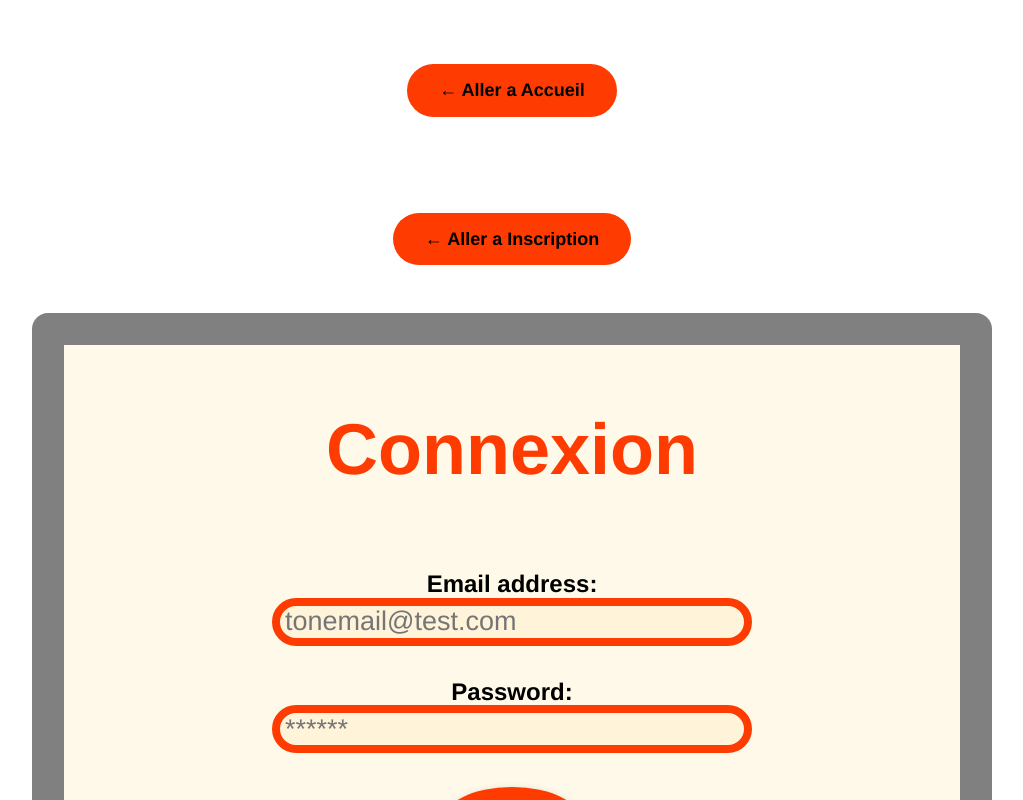
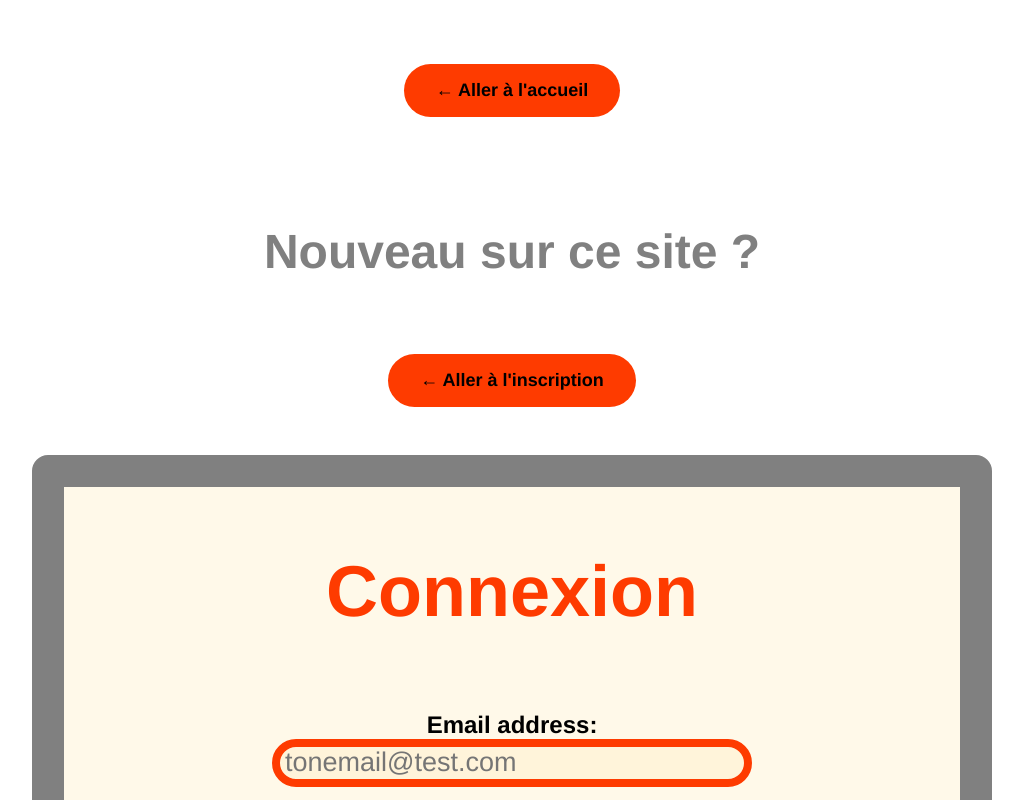
Before and after one commit to MiguelJerome/Animago-main-mig, a Next.js app: page /Connexion in a window 1280 px wide. Shown: the top 800 px of the page, without its empty margins (128-1151 px from the left). Built offline with nearby package versions, Linux system fonts and the light colour scheme.

Commit message:
fixing footer name class css

```diff
--- a/components/Footer.jsx
+++ b/components/Footer.jsx
@@ -36,7 +36,7 @@ return <footer className={styles.footer}>
                         <button className={styles.menuFooterList} onClick={() => router.push('/politique')}>Politique du magasin</button>
                     </div>
                 </div>
-                <h3 className={`${styles.catchPhrase} ${styles.containerP}`}>RESTER CONNECTÉ</h3>
+                <h3 className={`${styles.catchPhrase} ${styles.containerP}`}>RESTER CONNECTÉ AVEC NOUS</h3>
                 <div className={styles.catchPhrase}>
                 <a onClick={() => router.push("https://facebook.com")}>
                 <Image src={facebook} alt='lien pour facebook' className={styles.img} />
--- a/components/Header.jsx
+++ b/components/Header.jsx
@@ -55,7 +55,9 @@ export default function Header(){
 
             <div className={styles.menuLogo}>
                 <div className={styles.menuProductList}>
+                    <a className={styles.aLogin}onClick={() => router.push("/Inscription")}>
                     <Image src={Login} alt='lien pour se connecter' className={styles.loginCart} />
+                    </a>
                     <a className={styles.aLogin} onClick={() => router.push("/Connexion")}>Connexion</a>
                     <a className={styles.aLogin}onClick={() => router.push("/Inscription")}>Inscription</a>
                 </div>
--- a/pages/404.jsx
+++ b/pages/404.jsx
@@ -7,7 +7,8 @@ export default function NotFound() {
     return <>
      <main>
         <div className={styles.container}>
-            <h1 className={styles.h1} >404 Page non trouvée</h1>
+            <h1 className={styles.h1}>Nous avons regardé partout Pour cette page !</h1>
+            <h1 className={styles.h1}>(Error 404 Page non trouvée)</h1>
             <h1 className={styles.emoji} role="img" aria-label="Face With Rolling Eyes Emoji">🙄</h1>
         </div>
         <div className={styles.container}>
--- a/pages/Connexion.jsx
+++ b/pages/Connexion.jsx
@@ -39,10 +39,13 @@ export default function Connexion(props) {
      <main>
         <div className={styles.container}>
                 <div className={styles.promptWrapper}>
-                    <button className={styles.button} onClick={() => router.push('/Accueil')}>← Aller a Accueil</button>
+                    <button className={styles.button} onClick={() => router.push('/Accueil')}>← Aller à l'accueil</button>
                 </div>
                 <div className={styles.promptWrapper}>
-                    <button className={styles.button} onClick={() => router.push('/Inscription')}>← Aller a Inscription</button>
+                  <div className={styles.question}>
+                        <h2>Nouveau sur ce site ?</h2>
+                    </div>
+                    <button className={styles.button} onClick={() => router.push('/Inscription')}>← Aller à l'inscription</button>
                 </div>
             <form className={styles.formAuthentificationWrapper}>
                 <div className={styles.title}>
--- a/styles/Connexion.module.css
+++ b/styles/Connexion.module.css
@@ -17,6 +17,15 @@
     margin: .2rem 0;
     font-size: 3rem;
     color:rgb(254, 59, 0);
+}
+
+.question{
+    display:flex;
+    flex-direction: column;
+    align-items: center;
+    margin: .2rem 0;
+    font-size: 2rem;
+    color:rgb(128, 128, 128);
 }
 
 .formAuthentificationWrapper{
--- a/styles/Inscription.module.css
+++ b/styles/Inscription.module.css
@@ -17,6 +17,15 @@
     margin: .2rem 0;
     font-size: 3rem;
     color:rgb(254, 59, 0);
+}
+
+.question{
+    display:flex;
+    flex-direction: column;
+    align-items: center;
+    margin: .2rem 0;
+    font-size: 2rem;
+    color:rgb(128, 128, 128);
 }
 
 .formAuthentificationWrapper{
```
Also changed, not shown: pages/Inscription.jsx (+6 -3 lines).
